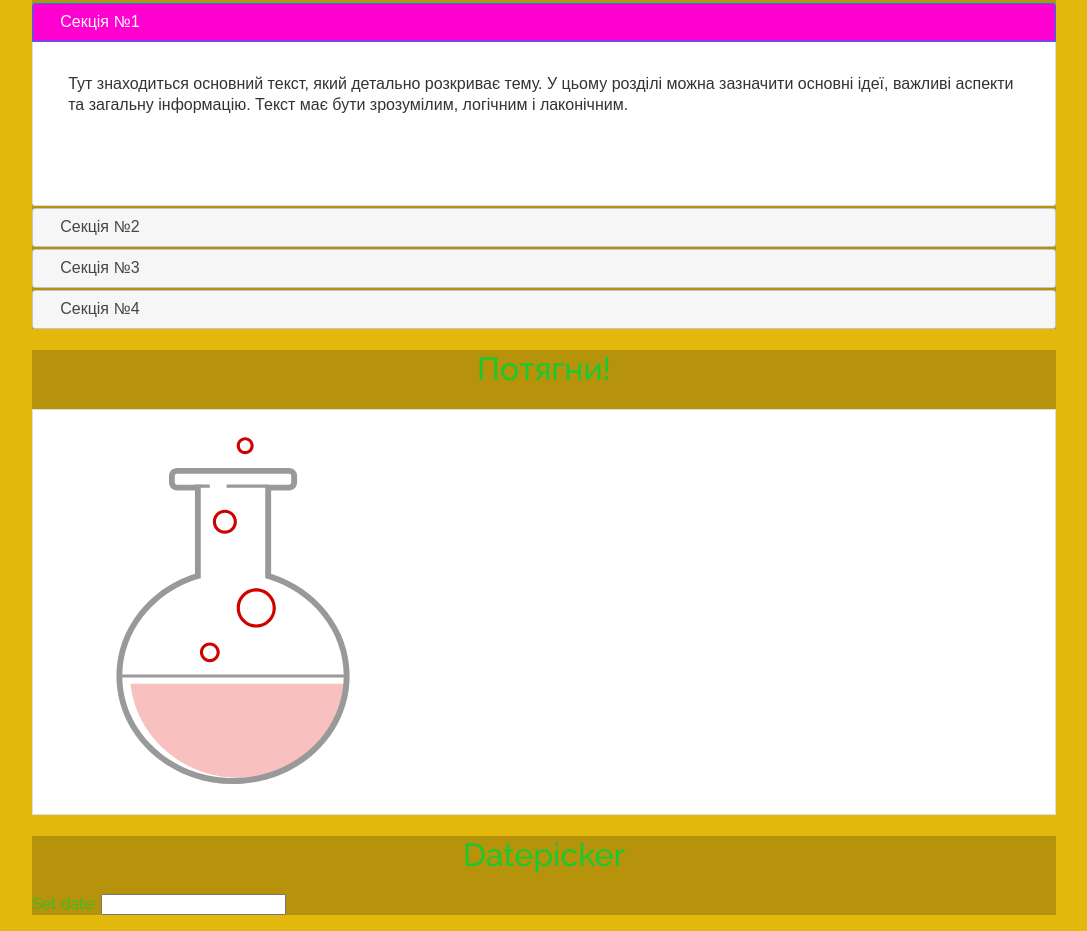
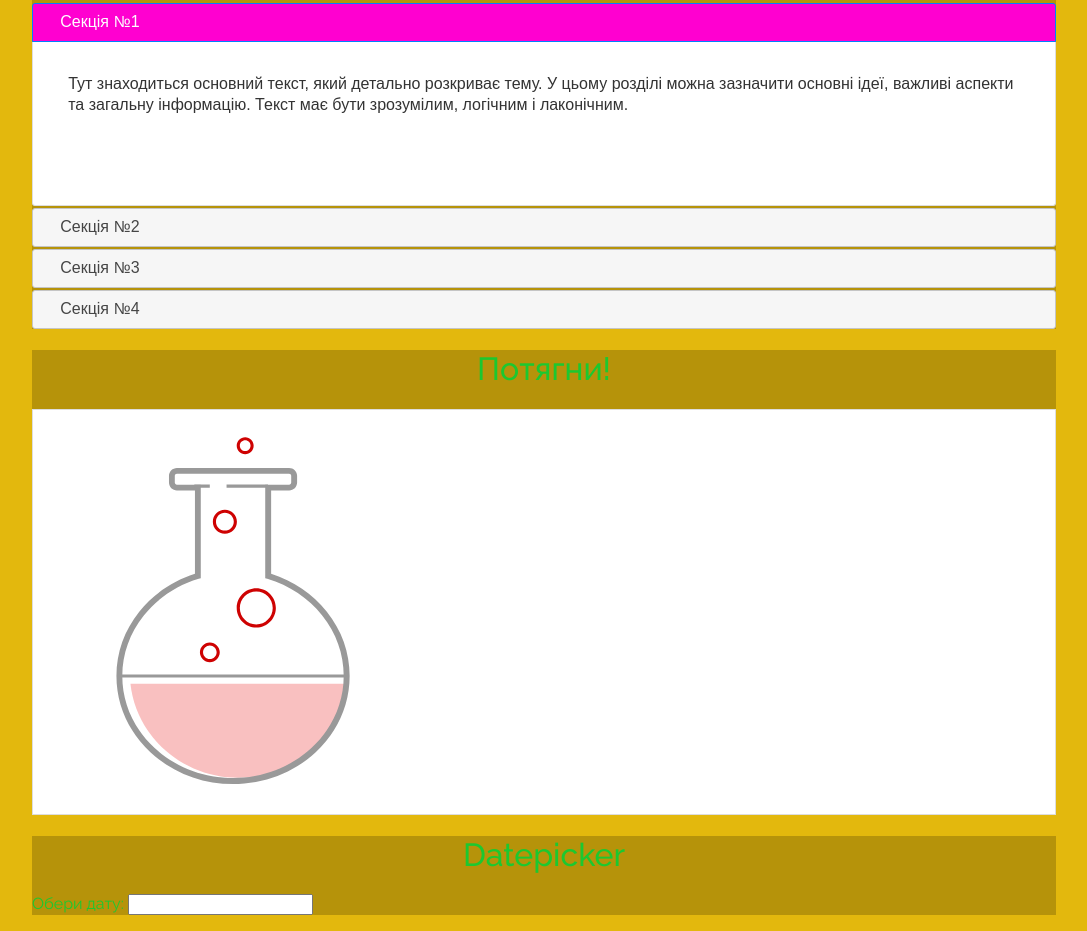
Before and after one commit to Z3ndyyy/Lab7, a plain HTML site: page index.html in a window 1280 px wide. Shown: the part 1557-2488 px from the top of the page, without its empty margins (96-1183 px from the left). Drawn offline with Linux system fonts and the light colour scheme.

Commit message:
Update index.html

```diff
--- a/index.html
+++ b/index.html
@@ -317,7 +317,7 @@ owl.owlCarousel({
     $( "#datepicker" ).datepicker();
   } );
   </script>
-  <p> Set date: <input type="text" id="datepicker"></p>
+  <p> Обери дату: <input type="text" id="datepicker"></p>
 </div>
 
 
```
